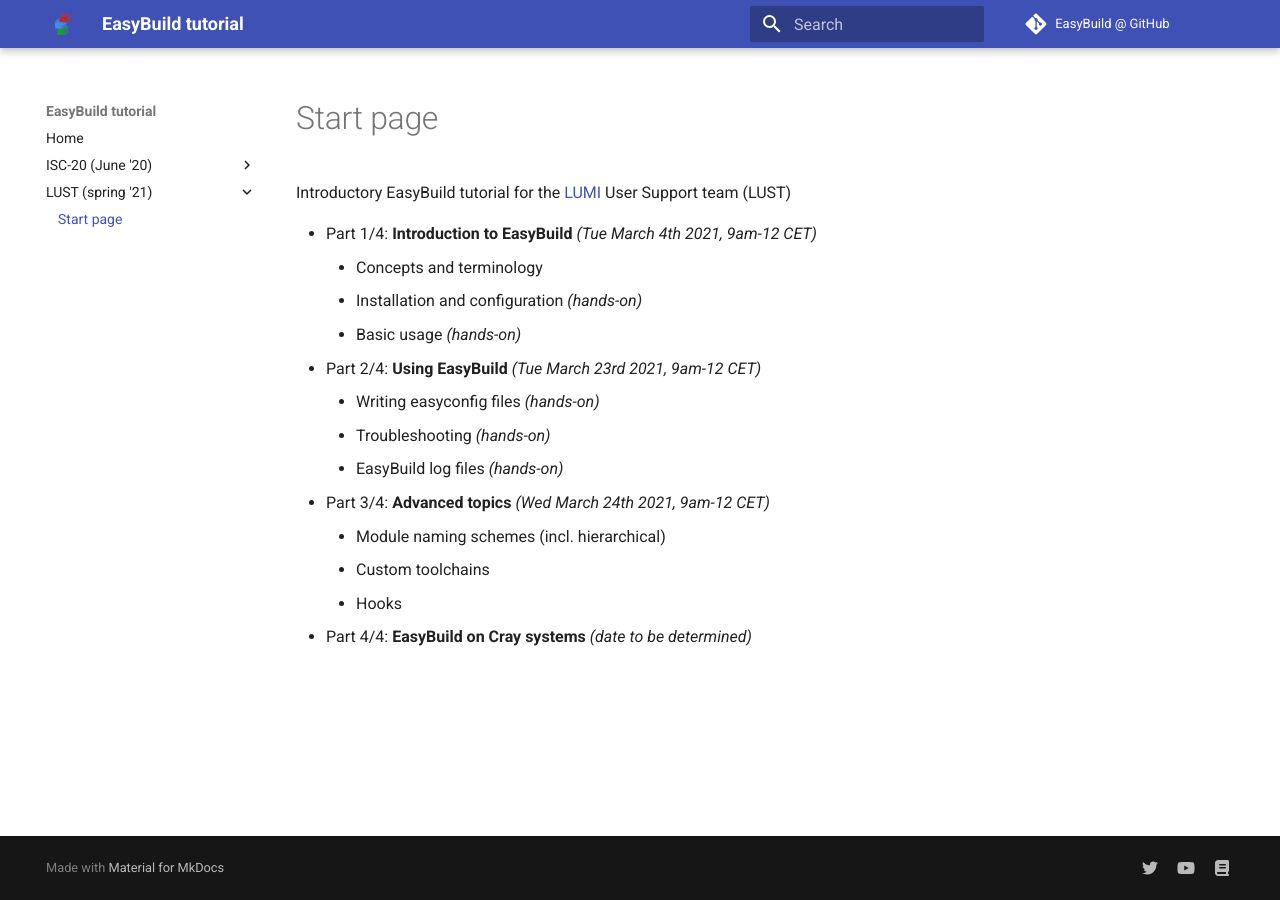
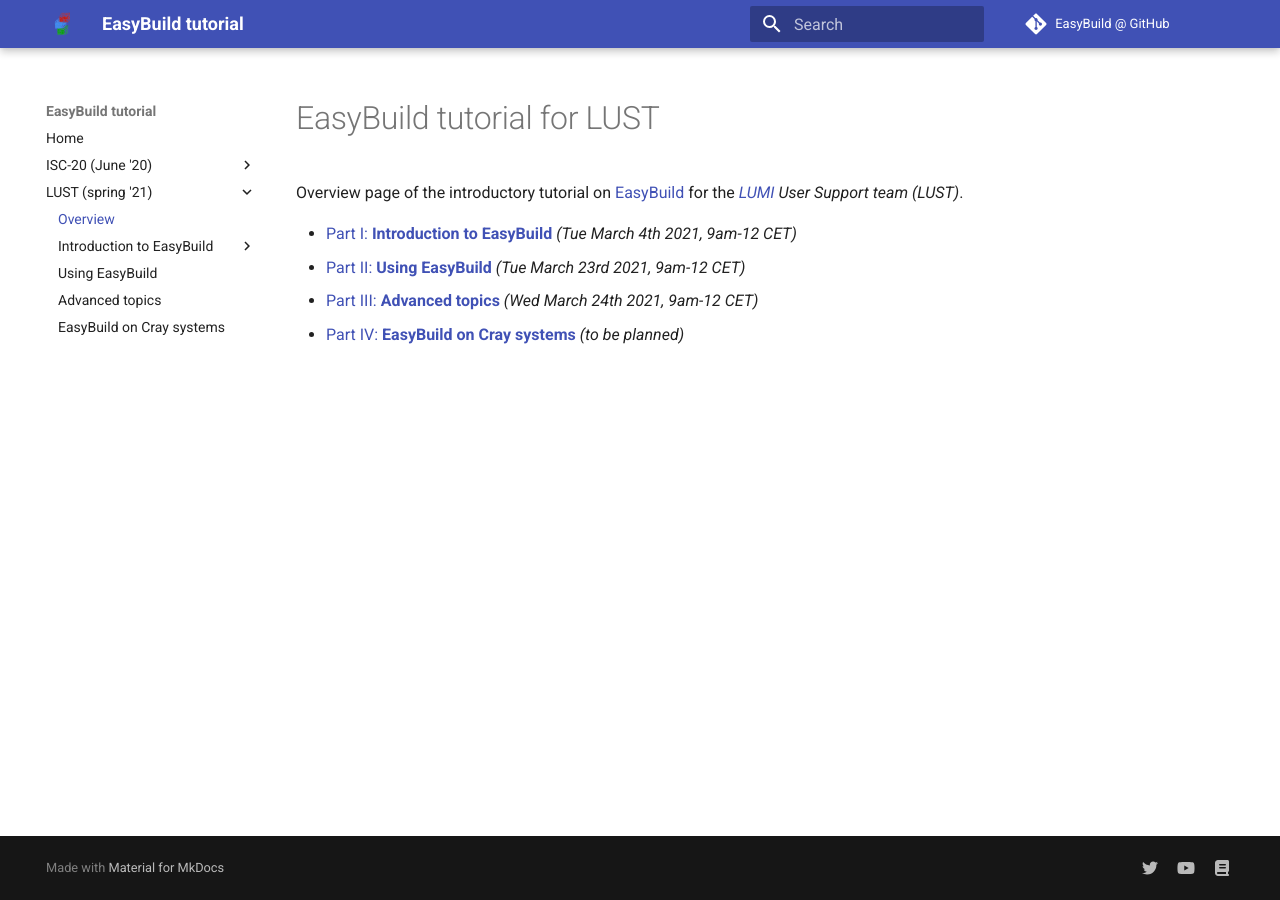
Before and after one commit to easybuilders/easybuild-tutorial, an MkDocs documentation site: the page built from docs/2021-lust/index.md, in a window 1280 px wide. Built offline with MkDocs 1.6.1 and Material for MkDocs 9.7.7, drawn with Linux system fonts in a browser that asks for light colours.

Commit message:
add overall structure + outline for part 1 of tutorial for LUST

```diff
--- a/docs/2021-lust/index.md
+++ b/docs/2021-lust/index.md
@@ -1,15 +1,8 @@
-Introductory EasyBuild tutorial for the [LUMI](https://www.lumi-supercomputer.eu) User Support team (LUST)
+# EasyBuild tutorial for LUST
 
-- Part 1/4: **Introduction to EasyBuild** *(Tue March 4th 2021, 9am-12 CET)*
-    * Concepts and terminology
-    * Installation and configuration *(hands-on)*
-    * Basic usage *(hands-on)*
-- Part 2/4: **Using EasyBuild** *(Tue March 23rd 2021, 9am-12 CET)*
-    * Writing easyconfig files *(hands-on)*
-    * Troubleshooting *(hands-on)*
-    * EasyBuild log files *(hands-on)*
-- Part 3/4: **Advanced topics** *(Wed March 24th 2021, 9am-12 CET)*
-    * Module naming schemes (incl. hierarchical)
-    * Custom toolchains
-    * Hooks
-- Part 4/4: **EasyBuild on Cray systems** *(date to be determined)*
+Overview page of the introductory tutorial on [EasyBuild](https://easybuild.io) for the *[LUMI](https://www.lumi-supercomputer.eu) User Support team (LUST)*.
+
+- [Part I: **Introduction to EasyBuild**](part1_intro.md) *(Tue March 4th 2021, 9am-12 CET)*
+- [Part II: **Using EasyBuild**](part2_using.md) *(Tue March 23rd 2021, 9am-12 CET)*
+- [Part III: **Advanced topics**](part3_advanced.md) *(Wed March 24th 2021, 9am-12 CET)*
+- [Part IV: **EasyBuild on Cray systems**](part4_cray.md) *(to be planned)*
--- a/mkdocs.yml
+++ b/mkdocs.yml
@@ -29,7 +29,16 @@
       - Comparison with other tools: 2020-06-isc20/comparison_other_tools.md
       - Getting help: 2020-06-isc20/getting_help.md
   - "LUST (spring '21)":
-      - Start page: 2021-lust/index.md
+      - Overview: 2021-lust/index.md
+      - Introduction to EasyBuild:
+          - What is EasyBuild?: 2021-lust/what_is_easybuild.md
+          - Concepts and Terminology: 2021-lust/concepts_terminology.md
+          - Installation: 2021-lust/installation.md
+          - Configuration: 2021-lust/configuration.md
+          - Basic usage: 2021-lust/basic_usage.md
+      - Using EasyBuild: 2021-lust/part2_using.md
+      - Advanced topics: 2021-lust/part3_advanced.md
+      - EasyBuild on Cray systems: 2021-lust/part4_cray.md
 plugins:
   # show revision date at bottom of each page
   - git-revision-date-localized
```
Also changed, not shown: docs/2021-lust/basic_usage.md (added, +5 -0 lines), docs/2021-lust/concepts_terminology.md (added, +5 -0 lines), docs/2021-lust/configuration.md (added, +5 -0 lines), docs/2021-lust/installation.md (added, +5 -0 lines), docs/2021-lust/part1_intro.md (added, +11 -0 lines), docs/2021-lust/part2_using.md (added, +9 -0 lines), docs/2021-lust/part3_advanced.md (added, +9 -0 lines), docs/2021-lust/part4_cray.md (added, +7 -0 lines), docs/2021-lust/what_is_easybuild.md (added, +5 -0 lines).
